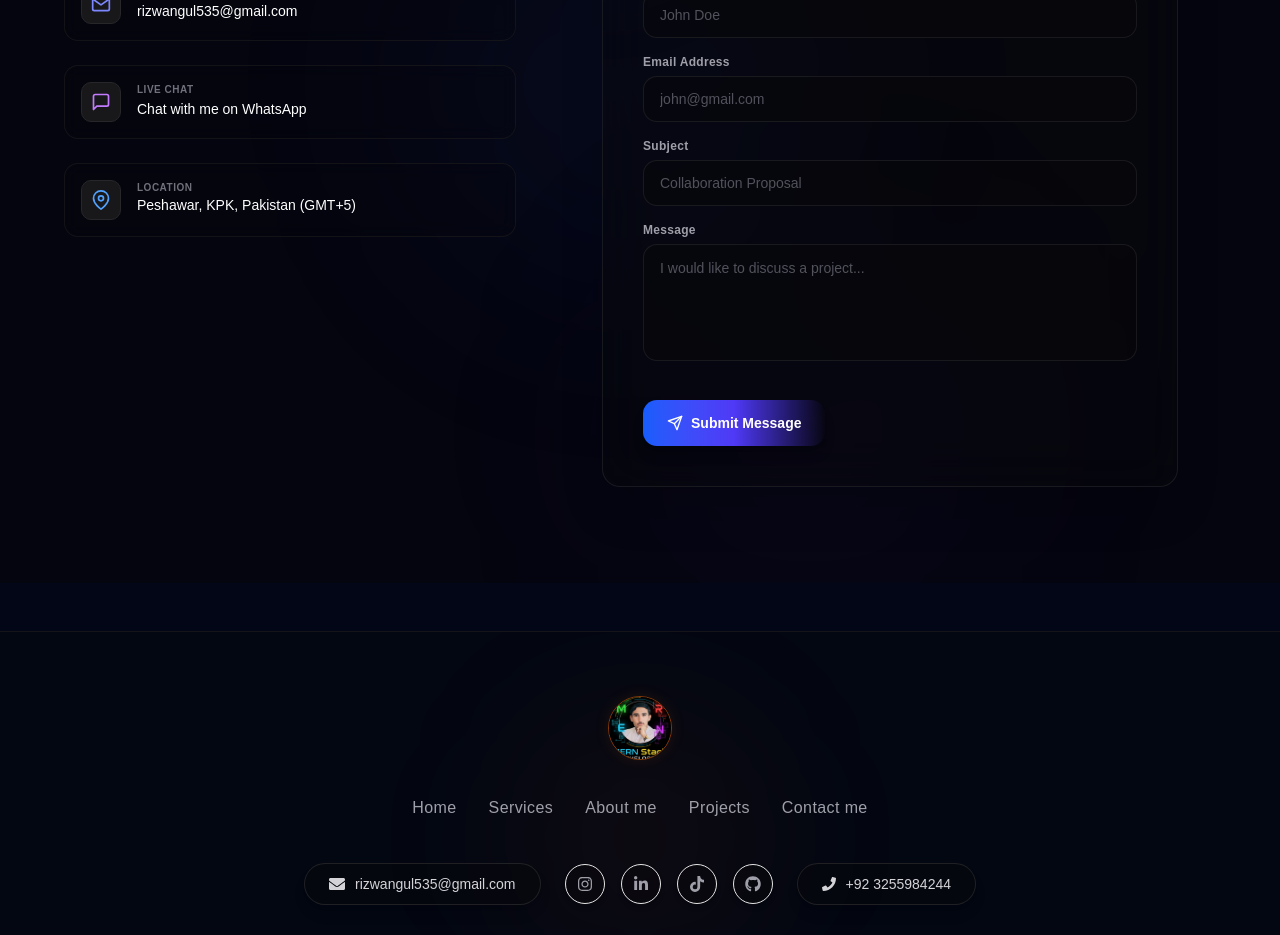
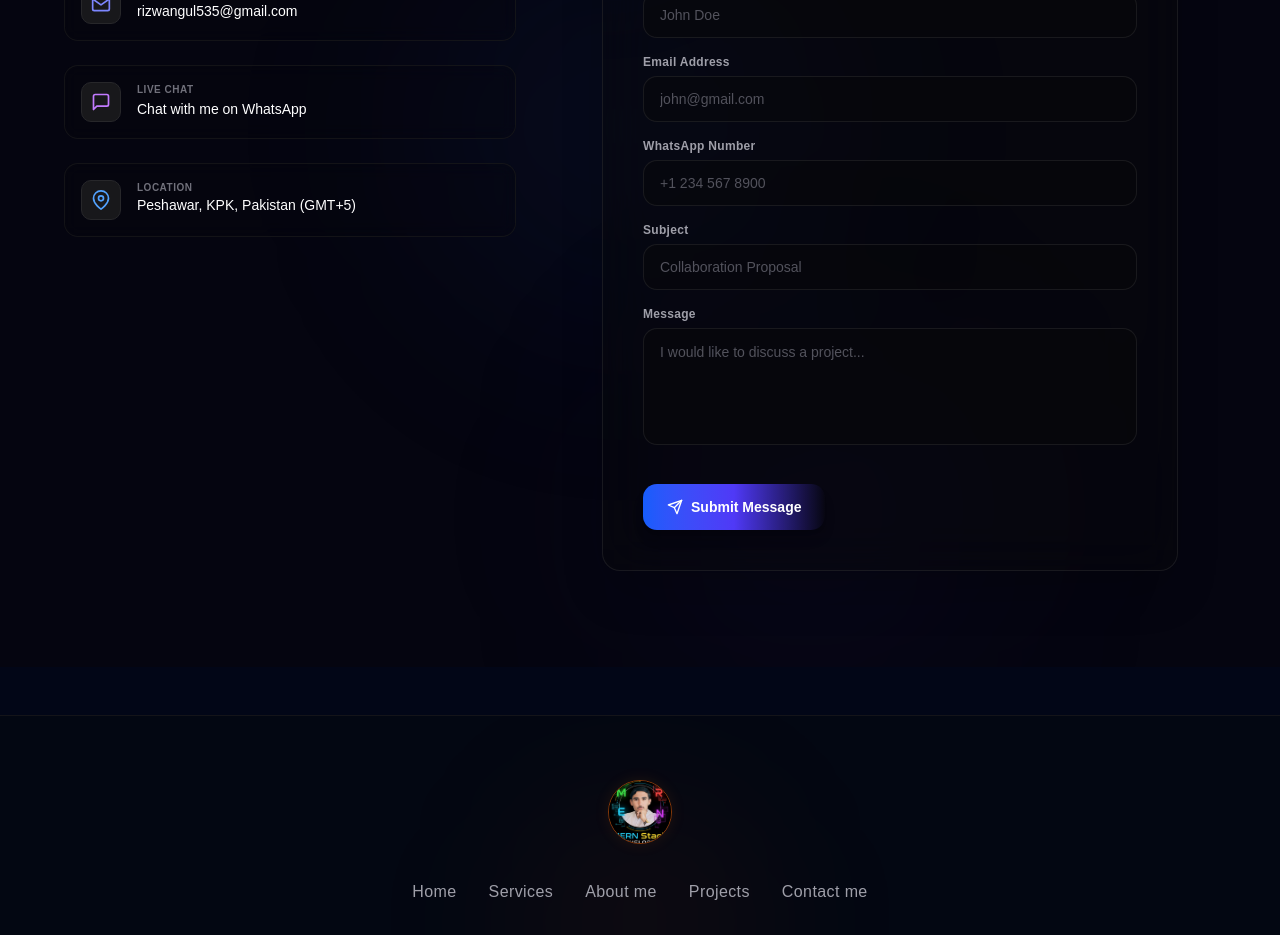
Before and after one commit to rizwangul-hub/Full-Stack-Portfolio, a React app: page / in a window 1280 px wide. Shown: the part 6260-7195 px from the top of the page. Built offline with nearby package versions, Linux system fonts and the light colour scheme; no server answers; the HTML template or start-up script is replaced by a standard one.

Commit message:
add whatsapp button to formn

```diff
--- a/src/components/ContactForm.jsx
+++ b/src/components/ContactForm.jsx
@@ -8,6 +8,7 @@ import { FiSend, FiCheckCircle } from "react-icons/fi";
 export const ContactForm = () => {
   const [name, setName] = useState("");
   const [email, setEmail] = useState("");
+  const [whatsapp, setWhatsapp] = useState("");
   const [subject, setSubject] = useState("");
   const [message, setMessage] = useState("");
 
@@ -31,6 +32,13 @@ export const ContactForm = () => {
       const emailRegex = /^[^\s@]+@[^\s@]+\.[^\s@]+$/;
       if (!emailRegex.test(email.trim())) {
         newErrors.email = "Please enter a valid email address";
+      }
+    }
+
+    if (whatsapp.trim()) {
+      const whatsappRegex = /^[+]?([0-9\s\-()]){7,25}$/;
+      if (!whatsappRegex.test(whatsapp.trim())) {
+        newErrors.whatsapp = "Please enter a valid WhatsApp number";
       }
     }
 
@@ -65,6 +73,7 @@ export const ContactForm = () => {
       const response = await contactAPI.submit({
         name,
         email,
+        whatsapp,
         subject,
         message,
       });
@@ -75,6 +84,7 @@ export const ContactForm = () => {
         // Reset form inputs
         setName("");
         setEmail("");
+        setWhatsapp("");
         setSubject("");
         setMessage("");
       }
@@ -143,6 +153,17 @@ export const ContactForm = () => {
                 value={email}
                 onChange={(e) => setEmail(e.target.value)}
                 error={errors.email}
+                disabled={loading}
+              />
+
+              <ContactInput
+                label="WhatsApp Number"
+                id="whatsapp"
+                type="tel"
+                placeholder="+1 234 567 8900"
+                value={whatsapp}
+                onChange={(e) => setWhatsapp(e.target.value)}
+                error={errors.whatsapp}
                 disabled={loading}
               />
 
--- a/src/components/Hero.jsx
+++ b/src/components/Hero.jsx
@@ -1,6 +1,7 @@
 import { motion } from "framer-motion";
 import { TypeAnimation } from "react-type-animation";
 import heroImg from "../assets/image/about.png";
+import mycv from "../assets/image/cv.pdf";
 
 export default function Hero() {
   return (
@@ -78,7 +79,7 @@ export default function Hero() {
 
           <button className="px-7 py-3 rounded-[30px] border-2 border-sky-400 text-sky-400 hover:bg-sky-400 hover:text-slate-900 duration-300">
             <a
-              href="/src/assets/image/cv.pdf"
+              href={mycv}
               target="_blank"
               rel="noopener noreferrer"
             >
```
